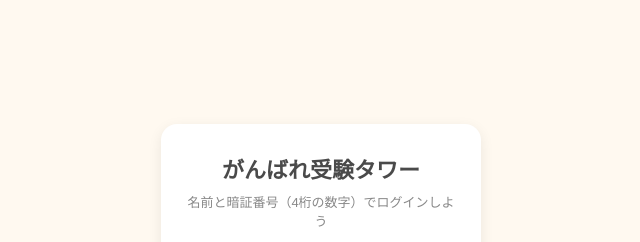
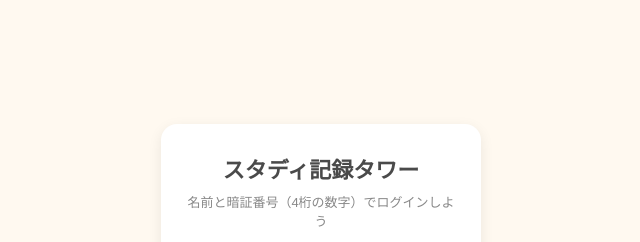
Before and after one commit to SHIGURE0912/juken-tower, a website: page public/index.html in a window 1280 px wide. Shown: the top 242 px of the page, 319-959 px from the left. Drawn offline with Linux system fonts and the light colour scheme; no server answers.

Commit message:
アプリ名を「がんばれ受験タワー」から「スタディ記録タワー」に変更
タイトル・ログイン画面の見出し・ホーム画面の見出し・PWAのアプリ名を統一して変更。

```diff
--- a/public/index.html
+++ b/public/index.html
@@ -3,20 +3,20 @@
 <head>
   <meta charset="UTF-8" />
   <meta name="viewport" content="width=device-width, initial-scale=1.0" />
-  <title>がんばれ受験タワー</title>
+  <title>スタディ記録タワー</title>
   <link rel="stylesheet" href="style.css" />
   <link rel="manifest" href="/manifest.json" />
   <meta name="theme-color" content="#6c63ff" />
   <link rel="apple-touch-icon" href="/icons/icon-192.png" />
   <meta name="apple-mobile-web-app-capable" content="yes" />
-  <meta name="apple-mobile-web-app-title" content="受験タワー" />
+  <meta name="apple-mobile-web-app-title" content="記録タワー" />
 </head>
 <body>
 
   <!-- ログイン画面 -->
   <section id="login-screen" class="screen">
     <div class="login-box">
-      <h1 class="login-title">がんばれ受験タワー</h1>
+      <h1 class="login-title">スタディ記録タワー</h1>
       <p class="login-subtitle">名前と暗証番号（4桁の数字）でログインしよう</p>
 
       <input id="login-name-input" type="text" placeholder="名前" autocomplete="username" />
@@ -120,7 +120,7 @@
   <section id="home-screen" class="screen" hidden>
     <header class="app-header">
       <div>
-        <h1>がんばれ受験タワー</h1>
+        <h1>スタディ記録タワー</h1>
         <p id="welcome-text" class="welcome-text">
           <span id="welcome-text-greeting"></span>
           <span id="welcome-badge-icon" class="welcome-badge-icon" hidden></span>
--- a/server.js
+++ b/server.js
@@ -1135,7 +1135,7 @@ async function start() {
   console.log("データベースにつながりました");
 
   app.listen(PORT, HOST, () => {
-    console.log(`受験タワーアプリが起動しました: http://localhost:${PORT}`);
+    console.log(`スタディ記録タワーアプリが起動しました: http://localhost:${PORT}`);
   });
 }
 
```
Also changed, not shown: public/manifest.json.
